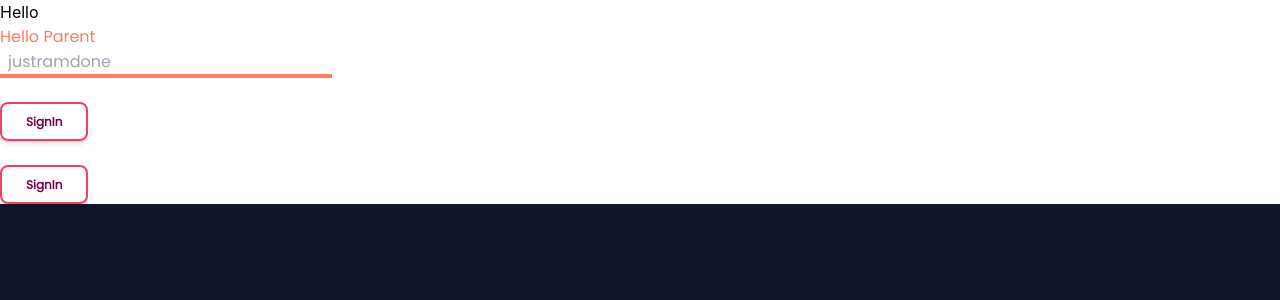
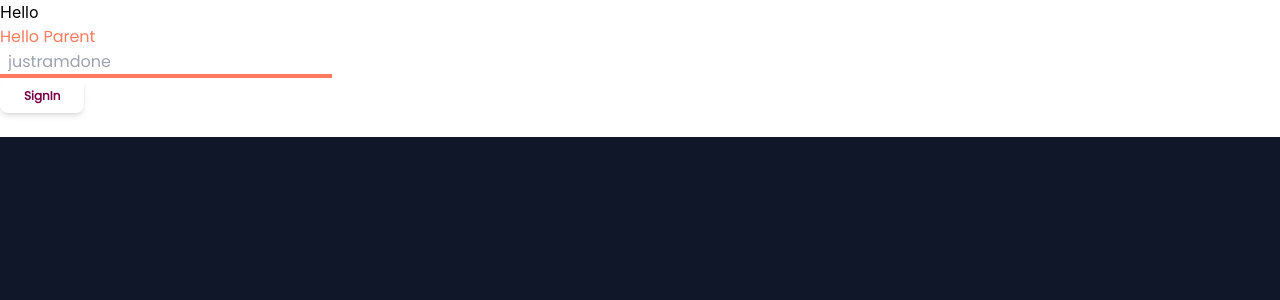
Before and after one commit to AnonymousDrake/BeatNode, a Next.js app: page / in a window 1280 px wide. Shown: the top 300 px of the page. Built offline with nearby package versions, Linux system fonts and the light colour scheme.

Commit message:
Updated Buttons

```diff
--- a/components/GoogleButton.tsx
+++ b/components/GoogleButton.tsx
@@ -2,12 +2,6 @@ const GoogleButton = ({ label = 'SignIn' }) => {
   return (
     <div className="bg-white padding: 5px">
       <br></br>
-      <button
-        type="button"
-        className="inline-block border-2 border-rose-500 px-6 py-2.5 bg-white-600 text-wine font-poppins font-semibold text-xs leading-tight rounded-lg shadow-md "
-      >
-        {label}
-      </button>
     </div>
   );
 };
--- a/components/SignUpButton.tsx
+++ b/components/SignUpButton.tsx
@@ -1,10 +1,9 @@
 const SignUpButton = ({ label = 'SignIn' }) => {
   return (
     <div className="bg-white padding: 5px">
-      <br></br>
       <button
         type="button"
-        className="inline-block border-2 border-rose-500 px-6 py-2.5 bg-white-600 text-wine font-poppins font-semibold text-xs leading-tight rounded-lg shadow-md "
+        className="inline-block px-6 py-2.5 bg-white-600 text-wine font-poppins font-semibold text-xs leading-tight rounded-lg shadow-md "
       >
         {label}
       </button>
```
